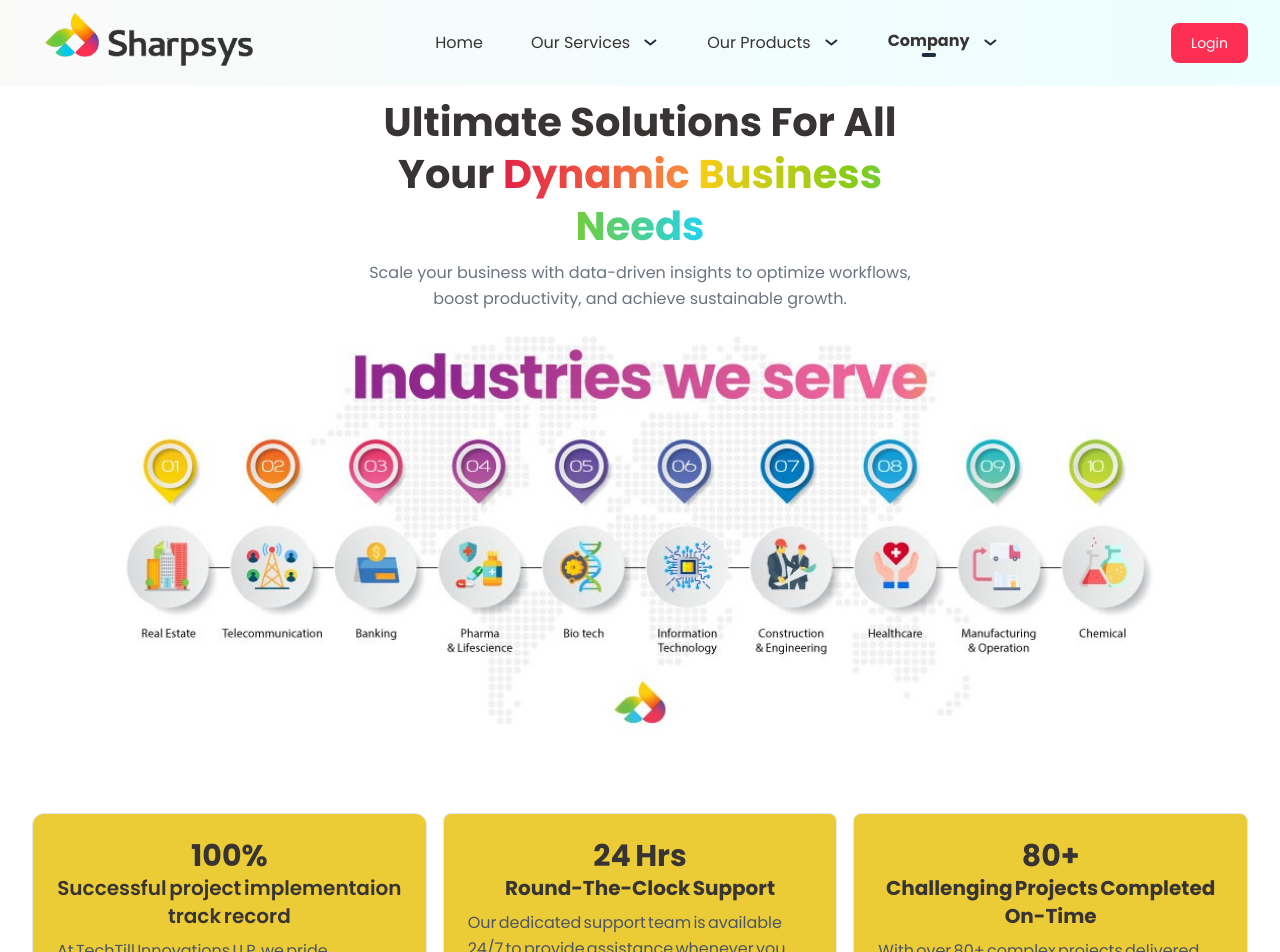
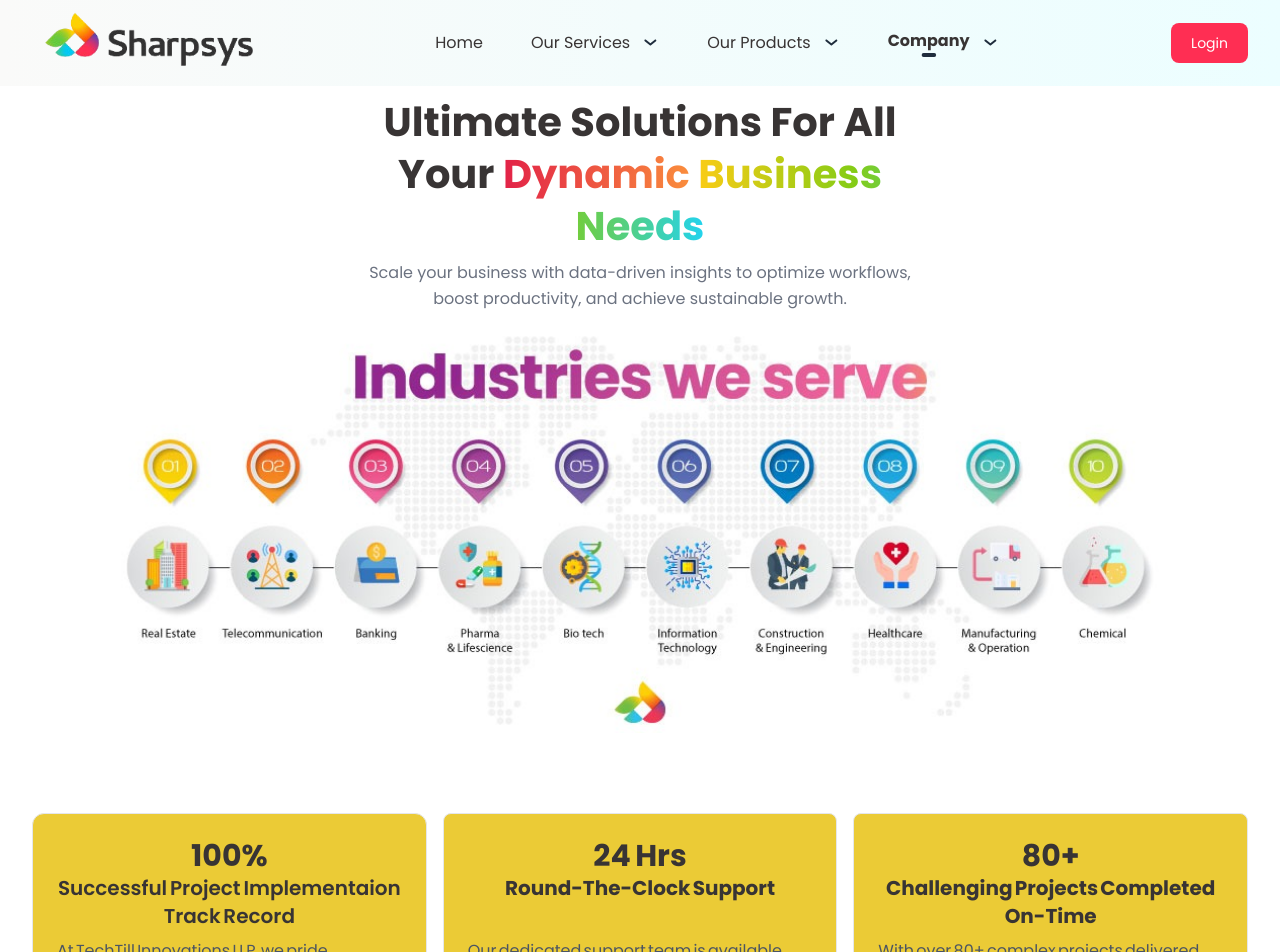
Before and after one commit to meiyazhakanram/sharpsys-ui, a Next.js app: page /aboutus in a window 1280 px wide. Shown: the top 952 px of the page. Built offline with nearby package versions, Linux system fonts and the light colour scheme.

Commit message:
Update page.tsx

```diff
--- a/app/(site)/aboutus/page.tsx
+++ b/app/(site)/aboutus/page.tsx
@@ -36,12 +36,12 @@ export default function AboutUsPage() {
           <div className="grid grid-cols-1 gap-4 mb-5 md:grid-cols-1 lg:mt-15 lg:grid-cols-3 xl:mt-20 xl:gap-4">
             <div className="border p-6 rounded-xl bg-[#E6BD00C9] textJustify">
               <h3 className="text-3xl font-bold text-blacktext text-center">100%</h3>
-              <h5 className="text-xl font-semibold text-blacktext text-center">Successful project implementaion track record</h5>
+              <h5 className="text-xl font-semibold text-blacktext text-center">Successful Project Implementaion Track Record</h5>
               <p className="text-gray-600 mt-2">At TechTill Innovations LLP, we pride ourselves on a flawless 100% project implementation success rate. Our expertise ensures your business objectives are achieved seamlessly, every time.</p>
             </div>
             <div className="border p-6 rounded-lg bg-[#E6BD00C9] textJustify">
               <h3 className="text-3xl font-bold text-blacktext text-center">24 Hrs</h3>
-              <h5 className="text-xl font-bold text-blacktext text-center">Round-The-Clock Support</h5>
+              <h5 className="text-xl font-bold text-blacktext text-center">Round-The-Clock Support<br/><br/></h5>
               <p className="text-gray-600 mt-2">Our dedicated support team is available 24/7 to provide assistance whenever you need it. We are committed to keeping your operations running smoothly without downtime.</p>
             </div>
             <div className="border p-6 rounded-lg bg-[#E6BD00C9] textJustify">
```
